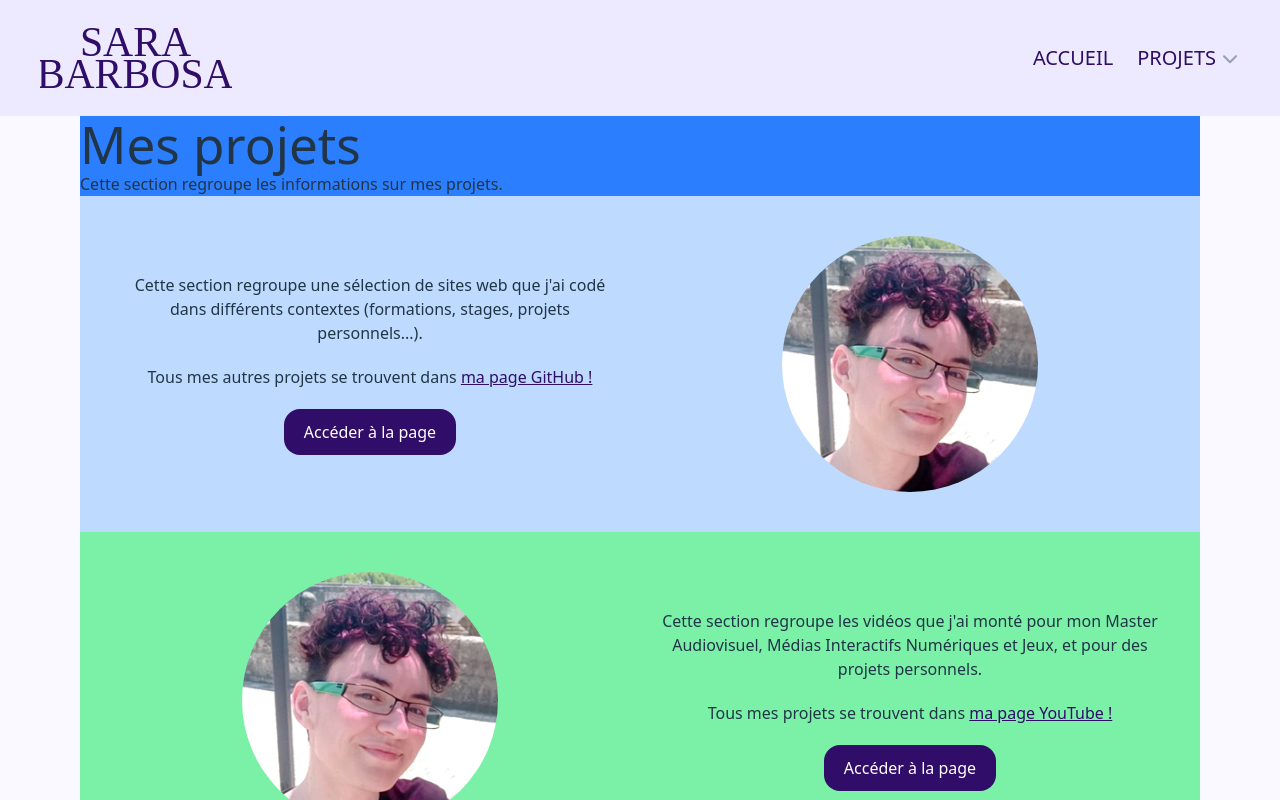
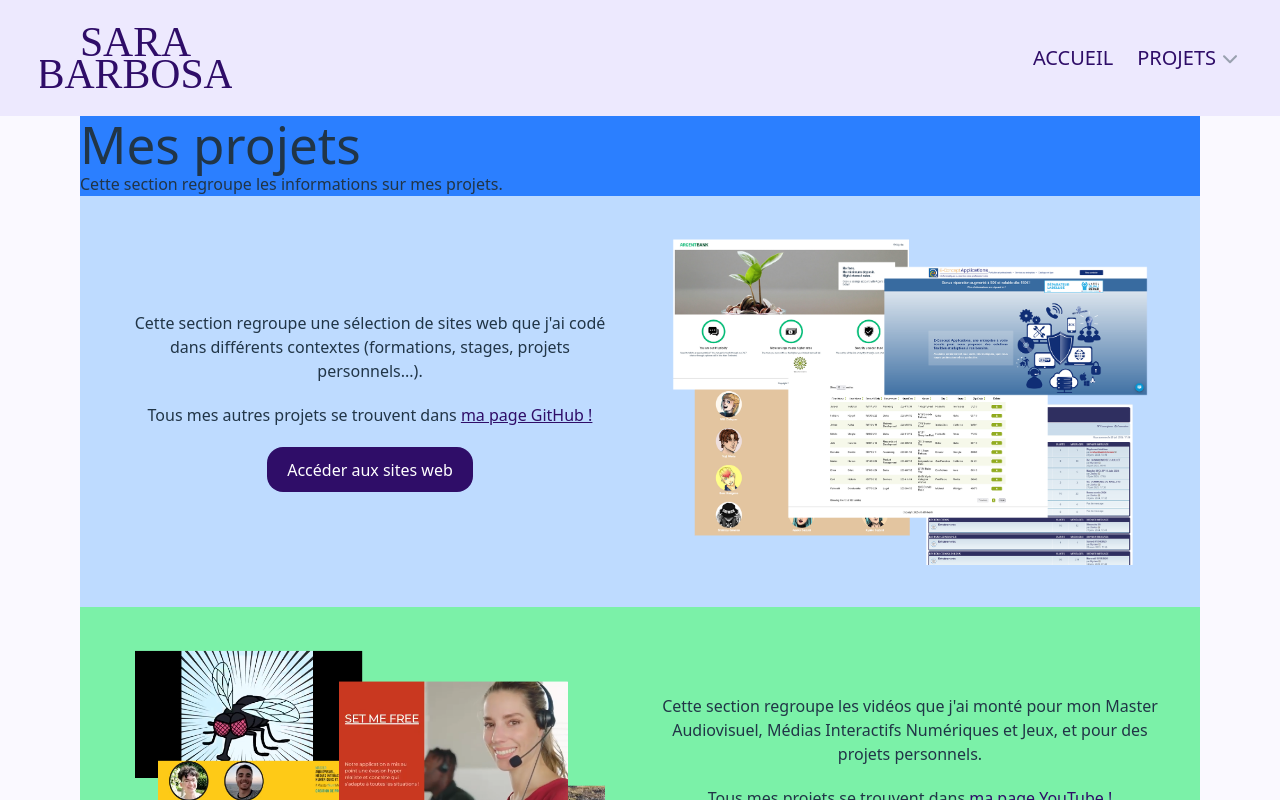
Before and after one commit to SaraBrancoBarbosa/Portfolio, a React (Vite) app: page /#/projects in a window 1280 px wide. Shown: the top 800 px of the page. Built offline with nearby package versions, Linux system fonts and the light colour scheme.

Commit message:
Images + buttons texts updates

```diff
--- a/src/pages/projects/Projects.jsx
+++ b/src/pages/projects/Projects.jsx
@@ -16,19 +16,19 @@ function Projects() {
           <p>Tous mes autres projets se trouvent dans <a href="https://github.com/SaraBrancoBarbosa" className="underline">ma page GitHub !</a></p>
           <Link to="/projects/websites">
             <button type="button" className="text-white rounded-2xl hover:scale-110 transition-transform duration-200">
-              Accéder à la page
+              Accéder aux sites web
             </button>
           </Link>
         </div>
 
         <div className="flex flex-col items-center">
-          <img src="assets/logo.jpg" className="w-48 sm:w-64 rounded-full" alt="Image d'illustration pour la section sites web." />
+          <img src="assets/projects/projectWebsites.png" className="w-64 sm:w-120" alt="Image d'illustration pour la section sites web." />
         </div>
       </div>
 
       <div className="grid grid-cols-1 sm:grid-cols-2 gap-10 p-10 justify-center items-center bg-green-300">
         <div className="flex flex-col items-center">
-          <img src="assets/logo.jpg" className="w-48 sm:w-64 rounded-full" alt="Image d'illustration pour la section vidéos." />
+          <img src="assets/projects/projectVideos.png" className="w-64 sm:w-120" alt="Image d'illustration pour la section vidéos." />
         </div>
 
         <div className="flex flex-col items-center text-center gap-5">
@@ -36,7 +36,7 @@ function Projects() {
           <p>Tous mes projets se trouvent dans <a href="https://www.youtube.com/@SaraBrancoBarbosa" className="underline">ma page YouTube !</a></p>
           <Link to="/projects/videos">
             <button type="button" className="text-white rounded-2xl hover:scale-110 transition-transform duration-200">
-              Accéder à la page
+              Accéder aux vidéos
             </button>
           </Link>
         </div>
```
